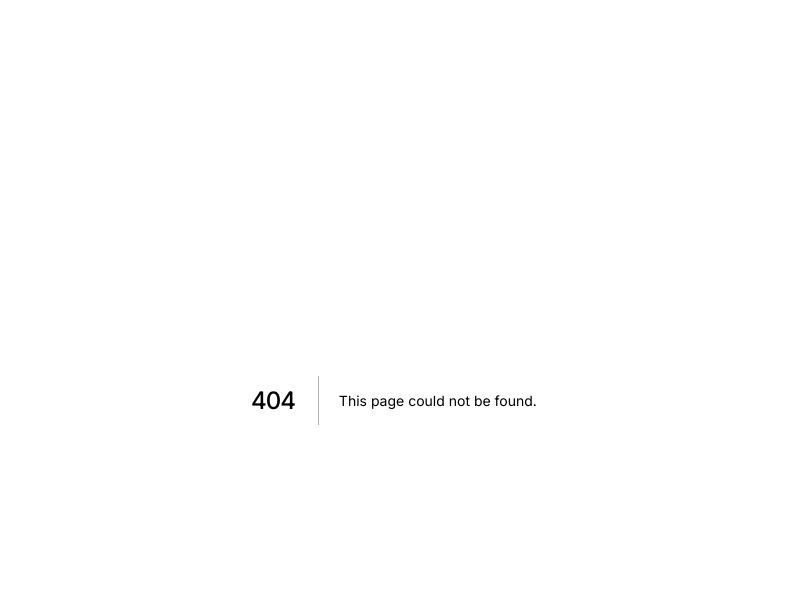
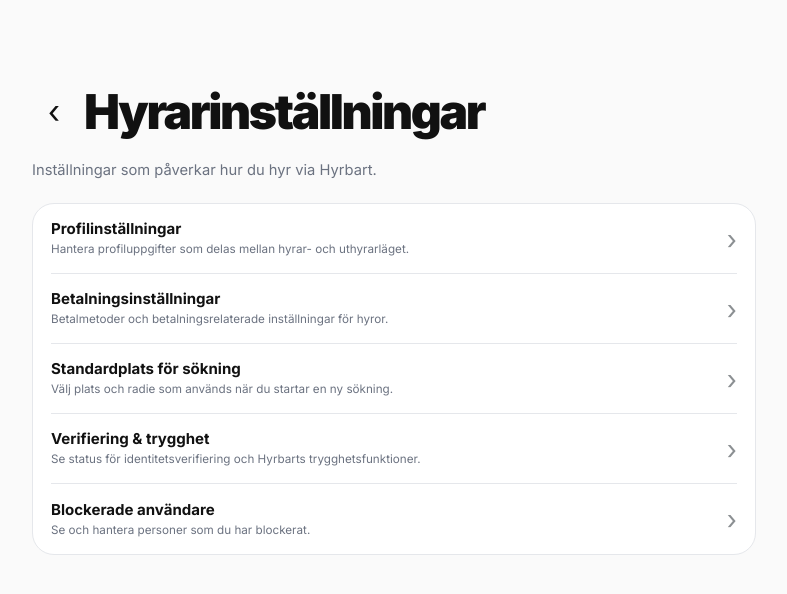
Before and after one commit to peralmkvist/hyrbart-webapp, a Next.js app in the folder hyrbart-webapp/: page /sv/profil/installningar in a window 1280 px wide. Before the commit this address had no page. Shown: the top 594 px of the page, without its empty margins (246-1033 px from the left). Built offline with nearby package versions, Linux system fonts and the light colour scheme; no server answers.

Commit message:
Add renter settings hub

```diff
--- /dev/null
+++ b/hyrbart-webapp/app/[locale]/profil/installningar/page.tsx
@@ -0,0 +1,30 @@
+import Link from 'next/link';
+import '../profile-menu.css';
+
+export default async function RenterSettingsPage({ params }: { params: Promise<{ locale: string }> }) {
+  const { locale } = await params;
+  const en = locale === 'en';
+  const items = en ? [
+    { title: 'Profile settings', copy: 'Manage the profile details shared between renting and hosting.', href: `/topsecret/${locale}/profil/konto` },
+    { title: 'Payment settings', copy: 'Payment methods and payment-related preferences for rentals.', href: `/topsecret/${locale}/profil/installningar/betalning` },
+    { title: 'Default search location', copy: 'Choose the place and radius used when you start a new search.', href: `/topsecret/${locale}/profil/installningar/plats` },
+    { title: 'Verification & safety', copy: 'See your identity verification status and Hyrbart safety information.', href: `/topsecret/${locale}/profil/verifiering` },
+    { title: 'Blocked users', copy: 'See and manage people you have blocked.', href: `/topsecret/${locale}/profil/installningar/blockerade` },
+  ] : [
+    { title: 'Profilinställningar', copy: 'Hantera profiluppgifter som delas mellan hyrar- och uthyrarläget.', href: `/topsecret/${locale}/profil/konto` },
+    { title: 'Betalningsinställningar', copy: 'Betalmetoder och betalningsrelaterade inställningar för hyror.', href: `/topsecret/${locale}/profil/installningar/betalning` },
+    { title: 'Standardplats för sökning', copy: 'Välj plats och radie som används när du startar en ny sökning.', href: `/topsecret/${locale}/profil/installningar/plats` },
+    { title: 'Verifiering & trygghet', copy: 'Se status för identitetsverifiering och Hyrbarts trygghetsfunktioner.', href: `/topsecret/${locale}/profil/verifiering` },
+    { title: 'Blockerade användare', copy: 'Se och hantera personer som du har blockerat.', href: `/topsecret/${locale}/profil/installningar/blockerade` },
+  ];
+
+  return <section className="ds2Page profileSettingsPage">
+    <header className="profileSubHeader"><Link href={`/topsecret/${locale}/profil`} aria-label={en ? 'Back' : 'Tillbaka'}>‹</Link><h1>{en ? 'Renter settings' : 'Hyrarinställningar'}</h1></header>
+    <p className="profileSettingsIntro">{en ? 'Settings that affect how you rent through Hyrbart.' : 'Inställningar som påverkar hur du hyr via Hyrbart.'}</p>
+    <section className="profileSettingsCard profileSettingsLinkCard">
+      {items.map(item => <Link className="profileSettingsLinkRow" href={item.href} key={item.href}>
+        <span className="profileSettingsLinkCopy"><strong>{item.title}</strong><small>{item.copy}</small></span><span aria-hidden="true">›</span>
+      </Link>)}
+    </section>
+  </section>;
+}
```
